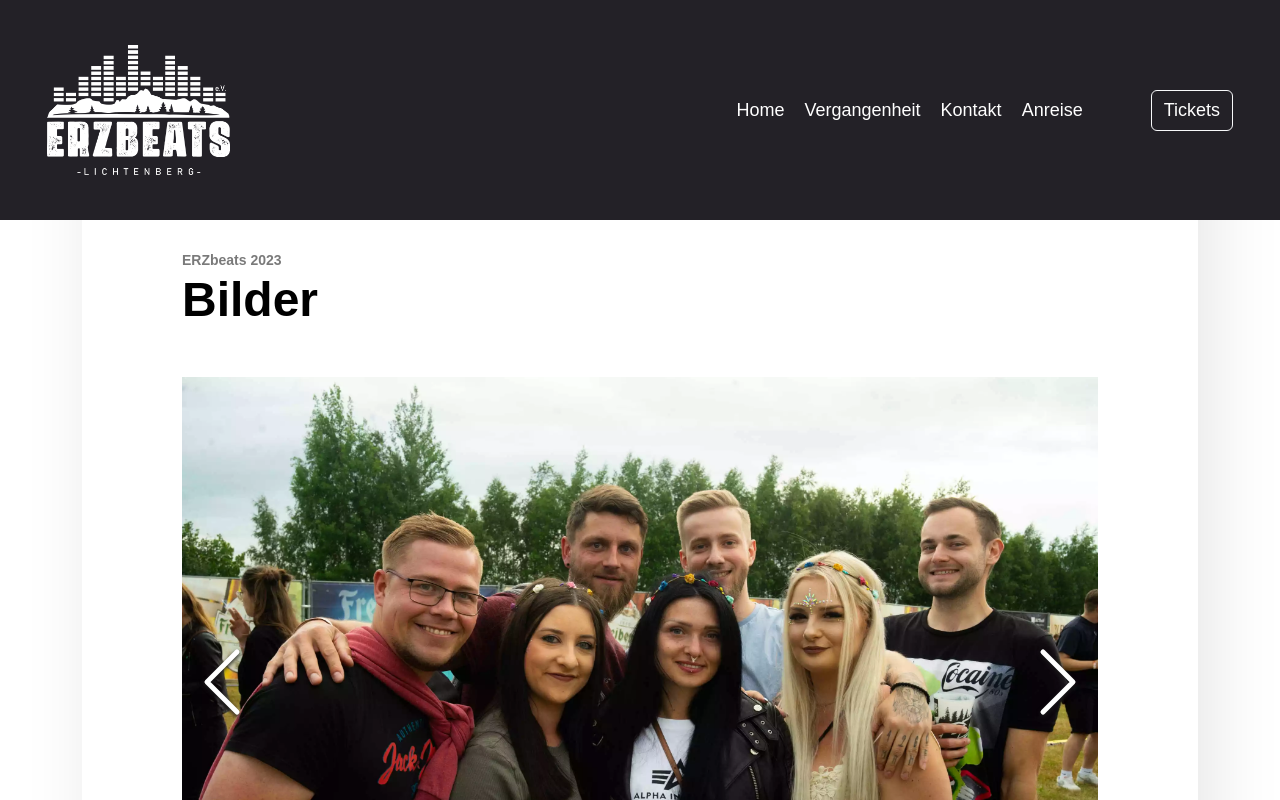
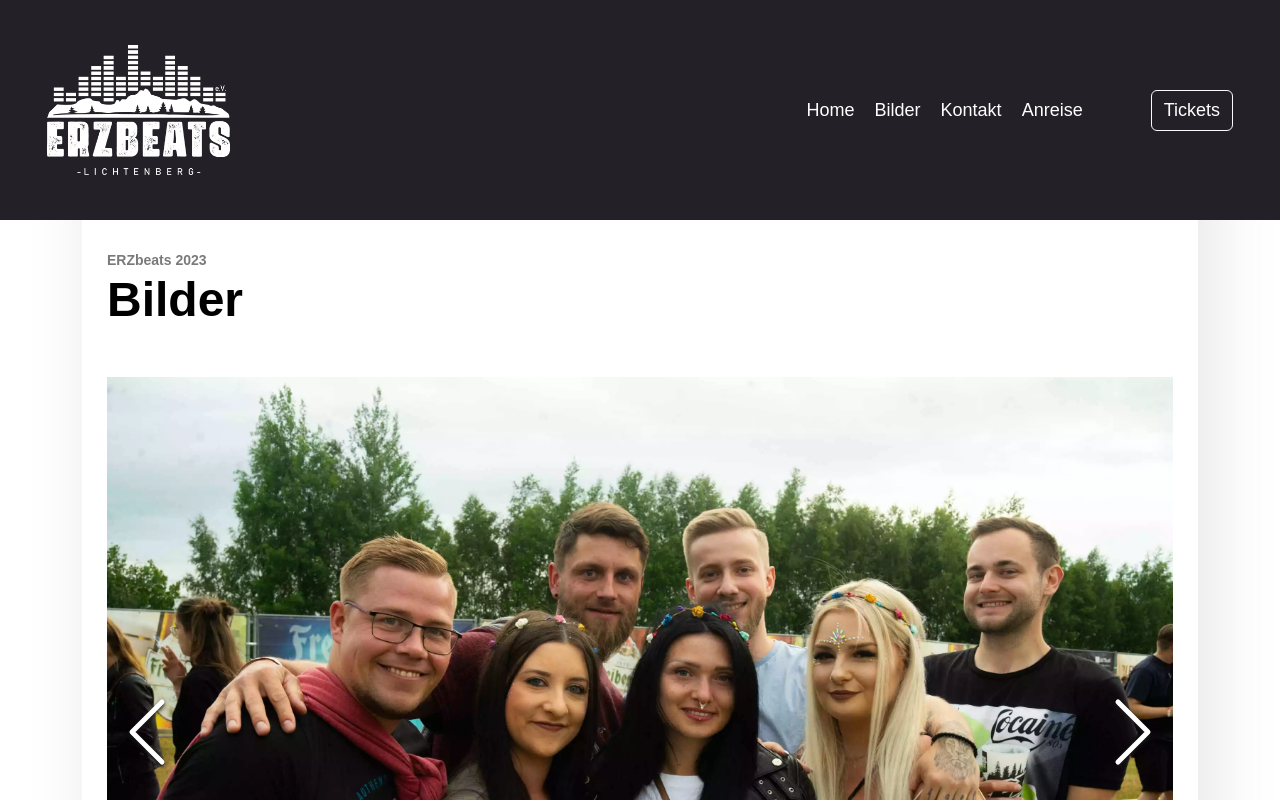
Before and after one commit to e-pallad/erzbeats, a React (Create React App) app: page /bilder in a window 1280 px wide. Shown: the top 800 px of the page. Built offline with nearby package versions, Linux system fonts and the light colour scheme.

Commit message:
changed links and minor css fixes

```diff
--- a/package.json
+++ b/package.json
@@ -1,6 +1,6 @@
 {
   "name": "erzbeats",
-  "version": "1.0.5",
+  "version": "1.0.6",
   "private": true,
   "dependencies": {
     "@emailjs/browser": "^3.11.0",
--- a/src/components/Header.js
+++ b/src/components/Header.js
@@ -85,7 +85,7 @@ export default function Header() {
                                         <Nav.Link href="/">Home</Nav.Link>
                                     </Nav.Item>
                                     <Nav.Item as={'li'}>
-                                        <Nav.Link href="/bilder">Vergangenheit</Nav.Link>
+                                        <Nav.Link href="/bilder">Bilder</Nav.Link>
                                     </Nav.Item>
                                     <Nav.Item as={'li'}>
                                         <Nav.Link href="/contact">Kontakt</Nav.Link>
--- a/src/css/style.css
+++ b/src/css/style.css
@@ -1150,7 +1150,7 @@ body {
 }
 
 .gallery-page [class^="gallery_"] {
-    padding: 250px 100px 100px;
+    padding: 250px 25px;
 }
 
 .gallery-page [class^="gallery_"] .entry-title p {
```
